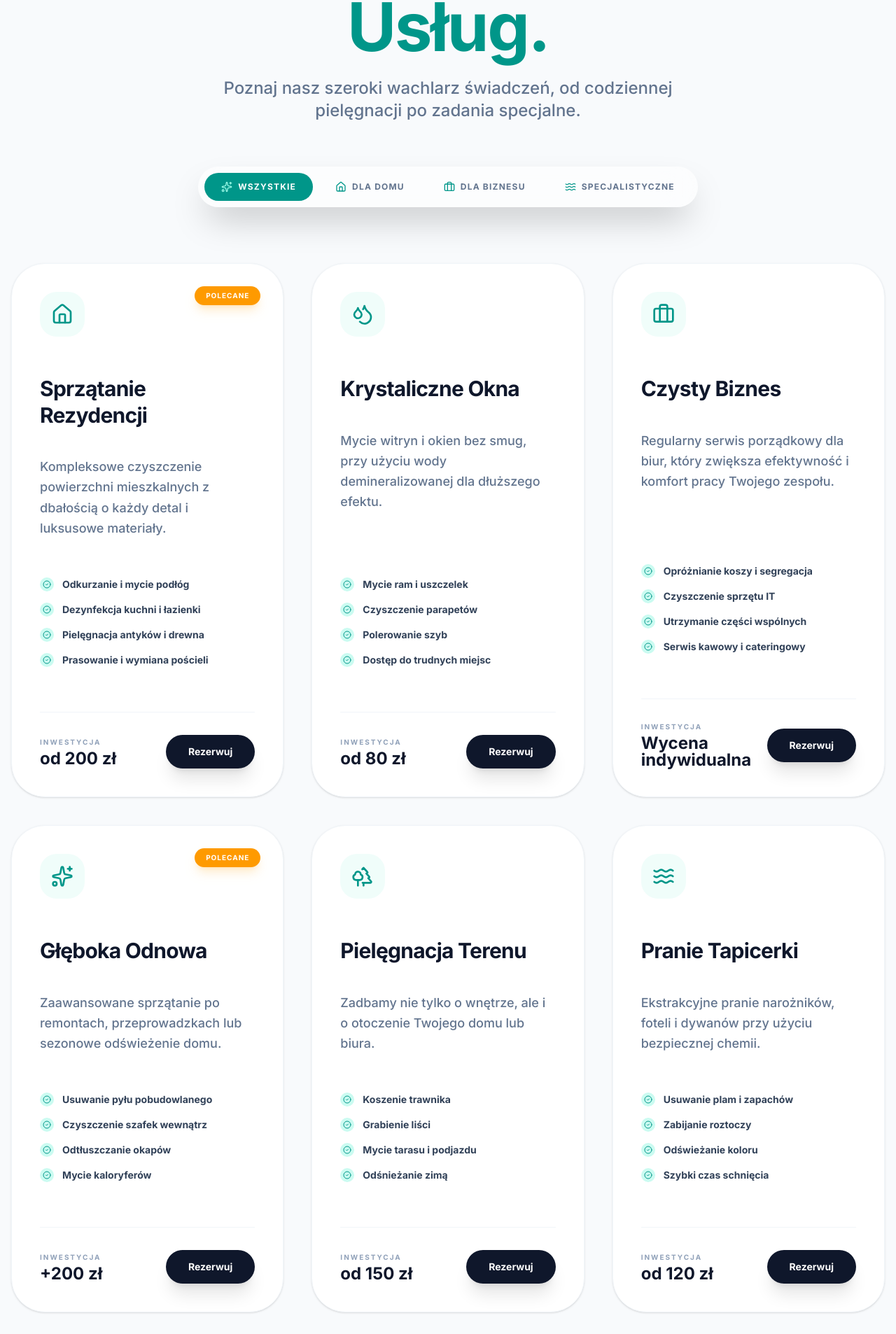
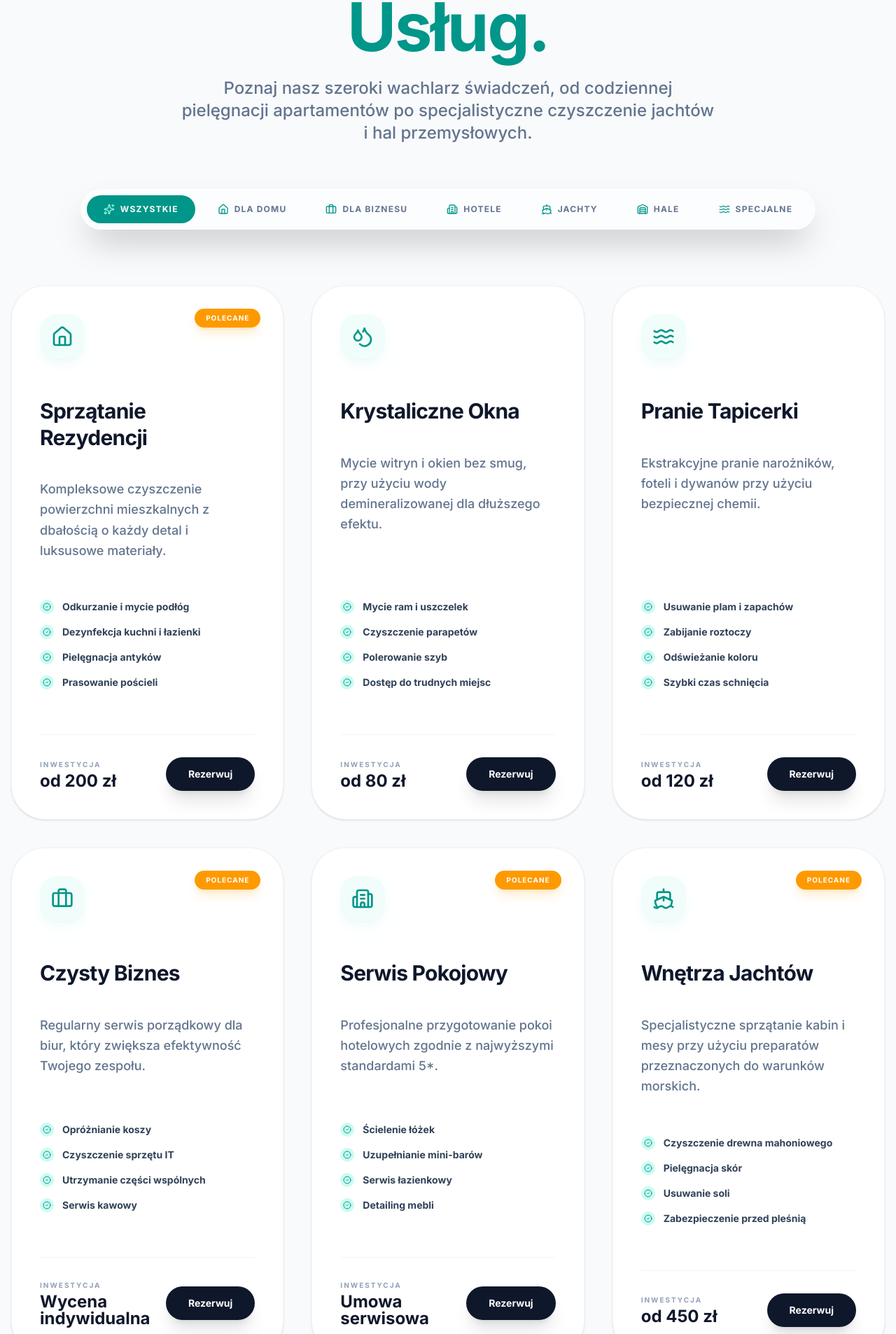
Before and after one commit to bohunek5/spotless-home, a Next.js app: page /spotless-home/oferta in a window 1280 px wide. Shown: the part 234-2140 px from the top of the page at 70% size. Built offline with nearby package versions, Linux system fonts and the light colour scheme.

Commit message:
Implement deep linking and filtering for niche categories in Offer page

```diff
--- a/src/app/oferta/page.tsx
+++ b/src/app/oferta/page.tsx
@@ -1,35 +1,46 @@
 "use client";
 
-import React, { useState } from "react";
+import React, { useState, useEffect, Suspense } from "react";
+import { useSearchParams } from "next/navigation";
 import {
     Sparkles, Home, Briefcase,
-    CheckCircle2, Droplets, Trees, Waves
+    CheckCircle2, Droplets, Trees, Waves,
+    Building2, Ship, Warehouse, ShieldCheck
 } from "lucide-react";
 import { Button } from "@/components/ui/button";
 import { Card } from "@/components/ui/card";
 import Link from "next/link";
-import { motion } from "framer-motion";
+import { motion, AnimatePresence } from "framer-motion";
 import { Badge } from "@/components/ui/badge";
 
-export default function OfertaPage() {
+function OfertaContent() {
+    const searchParams = useSearchParams();
     const [activeCategory, setActiveCategory] = useState("all");
+
+    useEffect(() => {
+        const cat = searchParams.get("cat");
+        if (cat) setActiveCategory(cat);
+    }, [searchParams]);
 
     const categories = [
         { id: "all", label: "Wszystkie", icon: Sparkles },
         { id: "residential", label: "Dla Domu", icon: Home },
         { id: "business", label: "Dla Biznesu", icon: Briefcase },
-        { id: "special", label: "Specjalistyczne", icon: Waves }
+        { id: "hotels", label: "Hotele", icon: Building2 },
+        { id: "yachts", label: "Jachty", icon: Ship },
+        { id: "industrial", label: "Hale", icon: Warehouse },
+        { id: "special", label: "Specjalne", icon: Waves }
     ];
 
-
     const services = [
+        // RESIDENTIAL
         {
             id: "dom",
             cat: "residential",
             title: "Sprzątanie Rezydencji",
             desc: "Kompleksowe czyszczenie powierzchni mieszkalnych z dbałością o każdy detal i luksusowe materiały.",
             icon: Home,
-            features: ["Odkurzanie i mycie podłóg", "Dezynfekcja kuchni i łazienki", "Pielęgnacja antyków i drewna", "Prasowanie i wymiana pościeli"],
+            features: ["Odkurzanie i mycie podłóg", "Dezynfekcja kuchni i łazienki", "Pielęgnacja antyków", "Prasowanie pościeli"],
             price: "od 200 zł",
             popular: true
         },
@@ -44,22 +55,92 @@ export default function OfertaPage() {
             popular: false
         },
         {
+            id: "tapicerka",
+            cat: "residential",
+            title: "Pranie Tapicerki",
+            desc: "Ekstrakcyjne pranie narożników, foteli i dywanów przy użyciu bezpiecznej chemii.",
+            icon: Waves,
+            features: ["Usuwanie plam i zapachów", "Zabijanie roztoczy", "Odświeżanie koloru", "Szybki czas schnięcia"],
+            price: "od 120 zł",
+            popular: false
+        },
+
+        // BUSINESS
+        {
             id: "biuro",
             cat: "business",
             title: "Czysty Biznes",
-            desc: "Regularny serwis porządkowy dla biur, który zwiększa efektywność i komfort pracy Twojego zespołu.",
+            desc: "Regularny serwis porządkowy dla biur, który zwiększa efektywność Twojego zespołu.",
             icon: Briefcase,
-            features: ["Opróżnianie koszy i segregacja", "Czyszczenie sprzętu IT", "Utrzymanie części wspólnych", "Serwis kawowy i cateringowy"],
+            features: ["Opróżnianie koszy", "Czyszczenie sprzętu IT", "Utrzymanie części wspólnych", "Serwis kawowy"],
             price: "Wycena indywidualna",
+            popular: true
+        },
+
+        // HOTELS
+        {
+            id: "hotel-maintenance",
+            cat: "hotels",
+            title: "Serwis Pokojowy",
+            desc: "Profesjonalne przygotowanie pokoi hotelowych zgodnie z najwyższymi standardami 5*.",
+            icon: Building2,
+            features: ["Ścielenie łóżek", "Uzupełnianie mini-barów", "Serwis łazienkowy", "Detailing mebli"],
+            price: "Umowa serwisowa",
+            popular: true
+        },
+
+        // YACHTS
+        {
+            id: "yacht-inside",
+            cat: "yachts",
+            title: "Wnętrza Jachtów",
+            desc: "Specjalistyczne sprzątanie kabin i mesy przy użyciu preparatów przeznaczonych do warunków morskich.",
+            icon: Ship,
+            features: ["Czyszczenie drewna mahoniowego", "Pielęgnacja skór", "Usuwanie soli", "Zabezpieczenie przed pleśnią"],
+            price: "od 450 zł",
+            popular: true
+        },
+        {
+            id: "yacht-deck",
+            cat: "yachts",
+            title: "Czyszczenie Pokładu",
+            desc: "Mycie pokładów z teaku, polerowanie gelcoatu i okuć ze stali nierdzewnej.",
+            icon: Waves,
+            features: ["Zabezpieczenie drewna", "Polerowanie chromów", "Mycie burt", "Przygotowanie do sezonu"],
+            price: "+300 zł",
             popular: false
         },
+
+        // INDUSTRIAL
+        {
+            id: "industrial-hall",
+            cat: "industrial",
+            title: "Hale Magazynowe",
+            desc: "Maszynowe mycie dużych powierzchni płaskich oraz odpylanie wysokich konstrukcji.",
+            icon: Warehouse,
+            features: ["Zamiatanie mechaniczne", "Mycie podłóg epoksydowych", "Czyszczenie regałów", "Oznakowanie poziome"],
+            price: "od 3 zł / m2",
+            popular: true
+        },
+        {
+            id: "hall-security",
+            cat: "industrial",
+            title: "Odpylanie Wysokie",
+            desc: "Specjalistyczne prace wysokościowe przy użyciu podnośników koszowych.",
+            icon: ShieldCheck,
+            features: ["Czyszczenie konstrukcji dachu", "Mycie lamp", "Przegląd wentylacji", "Prace na wysokości"],
+            price: "Wycena projektowa",
+            popular: false
+        },
+
+        // SPECIAL
         {
             id: "deep",
             cat: "special",
             title: "Głęboka Odnowa",
-            desc: "Zaawansowane sprzątanie po remontach, przeprowadzkach lub sezonowe odświeżenie domu.",
+            desc: "Zaawansowane sprzątanie po remontach lub sezonowe odświeżenie domu.",
             icon: Sparkles,
-            features: ["Usuwanie pyłu pobudowlanego", "Czyszczenie szafek wewnątrz", "Odtłuszczanie okapów", "Mycie kaloryferów"],
+            features: ["Usuwanie pyłu pobudowlanego", "Czyszczenie wewnątrz szafek", "Odtłuszczanie", "Mycie kaloryferów"],
             price: "+200 zł",
             popular: true
         },
@@ -69,18 +150,8 @@ export default function OfertaPage() {
             title: "Pielęgnacja Terenu",
             desc: "Zadbamy nie tylko o wnętrze, ale i o otoczenie Twojego domu lub biura.",
             icon: Trees,
-            features: ["Koszenie trawnika", "Grabienie liści", "Mycie tarasu i podjazdu", "Odśnieżanie zimą"],
+            features: ["Koszenie trawnika", "Grabienie liści", "Mycie tarasu", "Odśnieżanie"],
             price: "od 150 zł",
-            popular: false
-        },
-        {
-            id: "tapicerka",
-            cat: "residential",
-            title: "Pranie Tapicerki",
-            desc: "Ekstrakcyjne pranie narożników, foteli i dywanów przy użyciu bezpiecznej chemii.",
-            icon: Waves,
-            features: ["Usuwanie plam i zapachów", "Zabijanie roztoczy", "Odświeżanie koloru", "Szybki czas schnięcia"],
-            price: "od 120 zł",
             popular: false
         }
     ];
@@ -90,7 +161,7 @@ export default function OfertaPage() {
         : services.filter(s => s.cat === activeCategory);
 
     return (
-        <div className="min-h-screen bg-slate-50 dark:bg-slate-950 transition-colors pt-32 pb-20">
+        <>
             <main className="px-4">
                 <div className="max-w-7xl mx-auto text-center mb-16 px-4">
                     <motion.div
@@ -99,18 +170,18 @@ export default function OfertaPage() {
                         transition={{ duration: 0.5 }}
                     >
                         <h1 className="text-5xl md:text-8xl font-black text-slate-900 dark:text-white mb-6 tracking-tight leading-none">Katalog <br /><span className="text-teal-600">Usług.</span></h1>
-                        <p className="text-lg md:text-2xl text-slate-500 dark:text-slate-400 max-w-2xl mx-auto font-medium">Poznaj nasz szeroki wachlarz świadczeń, od codziennej pielęgnacji po zadania specjalne.</p>
+                        <p className="text-lg md:text-2xl text-slate-500 dark:text-slate-400 max-w-3xl mx-auto font-medium">Poznaj nasz szeroki wachlarz świadczeń, od codziennej pielęgnacji apartamentów po specjalistyczne czyszczenie jachtów i hal przemysłowych.</p>
                     </motion.div>
                 </div>
 
                 {/* Simplified Bubble Navigation */}
                 <div className="sticky top-24 z-50 max-w-7xl mx-auto mb-20 px-4">
-                    <div className="flex justify-center flex-wrap gap-2 bg-white/50 dark:bg-slate-900/50 backdrop-blur-xl p-2 rounded-[2.5rem] border border-white/20 dark:border-slate-800/50 shadow-2xl w-fit mx-auto">
+                    <div className="flex justify-center flex-wrap gap-2 bg-white/50 dark:bg-slate-900/50 backdrop-blur-xl p-2 rounded-[3rem] border border-white/20 dark:border-slate-800/50 shadow-2xl w-fit mx-auto animate-shine">
                         {categories.map(cat => (
                             <button
                                 key={cat.id}
                                 onClick={() => setActiveCategory(cat.id)}
-                                className={`relative flex items-center gap-2 rounded-full px-6 py-3 font-black transition-all text-xs uppercase tracking-widest overflow-hidden group ${activeCategory === cat.id ? "text-white" : "text-slate-500 hover:text-teal-600"}`}
+                                className={`relative flex items-center gap-2 rounded-full px-6 py-3 font-black transition-all text-[10px] md:text-xs uppercase tracking-widest overflow-hidden group ${activeCategory === cat.id ? "text-white" : "text-slate-500 hover:text-teal-600"}`}
                             >
                                 {activeCategory === cat.id && (
                                     <motion.div
@@ -126,22 +197,23 @@ export default function OfertaPage() {
                     </div>
                 </div>
 
-
                 {/* Services Grid */}
                 <div className="max-w-7xl mx-auto grid grid-cols-1 md:grid-cols-2 lg:grid-cols-3 gap-10">
+                    <AnimatePresence mode="popLayout">
                         {filteredServices.map((u, i) => (
                             <motion.div
                                 key={u.id}
-                            initial={{ opacity: 0, y: 30 }}
-                            whileInView={{ opacity: 1, y: 0 }}
-                            viewport={{ once: true }}
-                            transition={{ delay: i * 0.1 }}
+                                layout
+                                initial={{ opacity: 0, scale: 0.9, y: 30 }}
+                                animate={{ opacity: 1, scale: 1, y: 0 }}
+                                exit={{ opacity: 0, scale: 0.9, y: 10 }}
+                                transition={{ duration: 0.4, delay: i * 0.05 }}
                             >
                                 <Card className="p-10 border-slate-100 dark:border-slate-800 bg-white dark:bg-slate-900 rounded-[3rem] relative h-full flex flex-col group hover:shadow-2xl transition-all duration-500 hover:-translate-y-2">
                                     {u.popular && (
                                         <Badge className="absolute top-8 right-8 bg-amber-500 text-white border-0 font-black px-4 py-1.5 uppercase text-[10px] tracking-widest rounded-full shadow-lg shadow-amber-500/20">Polecane</Badge>
                                     )}
-                                <div className="w-16 h-16 bg-teal-50 dark:bg-teal-900/30 text-teal-600 dark:text-teal-400 rounded-2xl flex items-center justify-center mb-8 group-hover:rotate-12 group-hover:scale-110 transition-transform duration-300">
+                                    <div className="w-16 h-16 bg-teal-50 dark:bg-teal-900/30 text-teal-600 dark:text-teal-400 rounded-2xl flex items-center justify-center mb-8 group-hover:rotate-12 group-hover:scale-110 transition-transform duration-300 shadow-lg shadow-teal-500/5">
                                         <u.icon size={32} />
                                     </div>
                                     <h3 className="text-3xl font-black text-slate-900 dark:text-white mb-4 tracking-tight leading-tight">{u.title}</h3>
@@ -170,8 +242,19 @@ export default function OfertaPage() {
                                 </Card>
                             </motion.div>
                         ))}
+                    </AnimatePresence>
                 </div>
             </main>
+        </>
+    );
+}
+
+export default function OfertaPage() {
+    return (
+        <div className="min-h-screen bg-slate-50 dark:bg-slate-950 transition-colors pt-32 pb-20">
+            <Suspense fallback={<div className="flex items-center justify-center h-screen"><Sparkles className="animate-spin text-teal-600" /></div>}>
+                <OfertaContent />
+            </Suspense>
         </div>
     );
 }
--- a/src/app/page.tsx
+++ b/src/app/page.tsx
@@ -16,8 +16,10 @@ import {
 import { Button } from "@/components/ui/button";
 import { BookingWizard } from "@/components/BookingWizard";
 import { Badge } from "@/components/ui/badge";
+import Link from "next/link";
 
 export default function LandingPage() {
+
   const { scrollYProgress } = useScroll();
   const scaleX = useSpring(scrollYProgress, {
     stiffness: 100,
@@ -26,12 +28,12 @@ export default function LandingPage() {
   });
 
   const niches = [
-    { label: "Dla Domu", icon: Home, bg: "bg-teal-500", shadow: "shadow-teal-500/20", letter: "D" },
-    { label: "Dla Biznesu", icon: Briefcase, bg: "bg-blue-600", shadow: "shadow-blue-600/20", letter: "B" },
-    { label: "Dla Hoteli", icon: Building2, bg: "bg-purple-600", shadow: "shadow-purple-600/20", letter: "H" },
-    { label: "Jachty", icon: Ship, bg: "bg-sky-500", shadow: "shadow-sky-500/20", letter: "J" },
-    { label: "Hale", icon: Warehouse, bg: "bg-indigo-600", shadow: "shadow-indigo-600/20", letter: "L" },
-    { label: "Specjalistyczne", icon: Waves, bg: "bg-emerald-600", shadow: "shadow-emerald-600/20", letter: "S" }
+    { id: "residential", label: "Dla Domu", icon: Home, bg: "bg-teal-500", shadow: "shadow-teal-500/20", letter: "D" },
+    { id: "business", label: "Dla Biznesu", icon: Briefcase, bg: "bg-blue-600", shadow: "shadow-blue-600/20", letter: "B" },
+    { id: "hotels", label: "Dla Hoteli", icon: Building2, bg: "bg-purple-600", shadow: "shadow-purple-600/20", letter: "H" },
+    { id: "yachts", label: "Jachty", icon: Ship, bg: "bg-sky-500", shadow: "shadow-sky-500/20", letter: "J" },
+    { id: "industrial", label: "Hale", icon: Warehouse, bg: "bg-indigo-600", shadow: "shadow-indigo-600/20", letter: "L" },
+    { id: "special", label: "Specjalistyczne", icon: Waves, bg: "bg-emerald-600", shadow: "shadow-emerald-600/20", letter: "S" }
   ];
 
 
@@ -99,8 +101,8 @@ export default function LandingPage() {
               {/* Niche Quick Links - Improved Responsive Grid */}
               <div className="grid grid-cols-1 sm:grid-cols-2 lg:grid-cols-3 gap-6 max-w-5xl mx-auto mb-24 relative z-20 px-4">
                 {niches.map((niche, i) => (
+                  <Link key={i} href={`/oferta?cat=${niche.id}`}>
                     <motion.div
-                    key={i}
                       initial={{ opacity: 0, scale: 0.8 }}
                       animate={{ opacity: 1, scale: 1 }}
                       transition={{ delay: 0.6 + (i * 0.1), type: "spring" }}
@@ -119,7 +121,9 @@ export default function LandingPage() {
                         </div>
                       </div>
                     </motion.div>
+                  </Link>
                 ))}
+
               </div>
 
 
```
Lines whose indentation alone changed are shown as unchanged.
